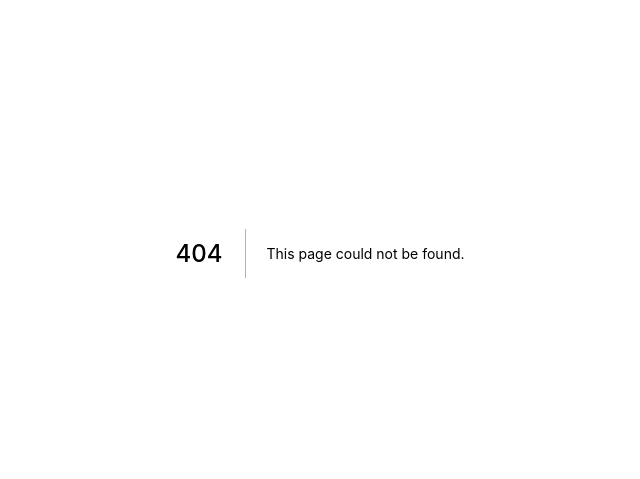
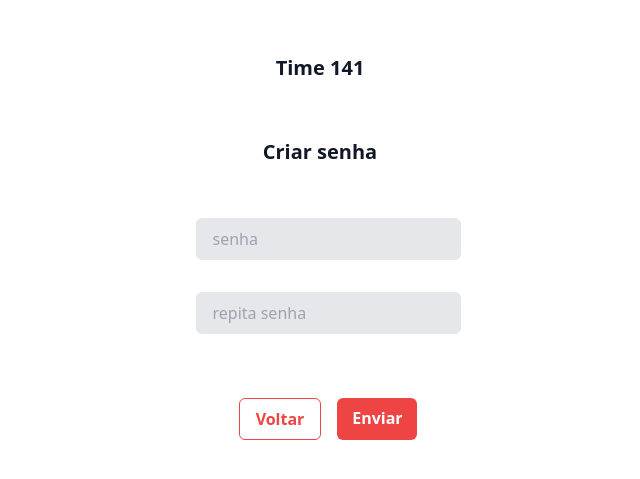
Before and after one commit to Lekito/Time141, a Next.js app in the folder time141-react-next/: page /cadastro-senha in a window 1280 px wide. Before the commit this address had no page. Shown: the part 147-626 px from the top of the page, without its empty margins (320-960 px from the left). Built offline with nearby package versions, Linux system fonts and the light colour scheme.

Commit message:
Create cadastro-senha.jsx

```diff
--- /dev/null
+++ b/time141-react-next/pages/cadastro-senha.jsx
@@ -0,0 +1,74 @@
+import React from 'react';
+import Head from 'next/head';
+import Link from 'next/link';
+
+
+export default function Senha() {
+    return (
+      <div >
+        <div className="">
+              <Head>
+                  <title>Time 141</title>
+                  <link rel="icon" href="/favicon.ico" />
+              </Head>
+        </div>
+
+        <div className="flex flex-col min-h-screen justify-between">
+
+
+
+            <div className="">
+                <div className="lg:min-h-screen lg:flex lg:items-center p-10 lg:p-20 xl:p-30  ">
+                    <div className="flex-grow bg-white py-5">
+                        <div className="sm:flex sm:items-center flex flex-col">
+                            <div className="p-4">
+                                <h1 className="text-center text-xl font-semibold text-gray-900 py-5">Time 141</h1>
+                            </div>
+                            <div>
+                                <h1 className="text-center p-2 text-xl font-semibold text-gray-900 py-5">
+                                    Criar senha
+                                </h1>
+                            </div>
+                            <div className="sm:ml-4 sm:text-left text-center">
+                                <form className="flex w-full mt-8">
+                                    <input type="password" placeholder="senha" className="flex-1 w-full text-gray-700 bg-gray-200 rounded-md hover:bg-white border border-gray-200 outline-none focus:bg-white py-2 px-4">
+                                    </input>
+                                </form>
+                            </div>
+
+                            <div className="sm:ml-4 sm:text-left text-center">
+                                <form className="flex w-full mt-8">
+                                    <input type="password" placeholder="repita senha" className="flex-1 w-full text-gray-700 bg-gray-200 rounded-md hover:bg-white border border-gray-200 outline-none focus:bg-white py-2 px-4">
+                                    </input>
+                                </form>
+                            </div>
+                        </div>
+
+                        <div className="flex flex-row justify-center justify-between  lg:justify-center  py-10">
+                            <div className=" flex justify-center mt-4  py-2  ">
+                                <Link href="/cadastro-endereco">
+                                    <button type="button"  className=" text-red-500 hover:text-white hover:bg-red-500 border border-red-500 font-semibold rounded-md px-4 py-2 ml-4 focus:outline-none">
+                                        Voltar
+                                    </button>
+                                </Link>
+                            </div>
+
+                            <div className="flex justify-center py-2  mt-4">
+                                <Link href="/">
+                                    <botton type="button" className="flex justify-center text-center w-20  bg-red-500 hover:bg-green-700  py-2 px-7 ml-4 text-white font-semibold rounded-md ">
+                                        Enviar
+                                    </botton>
+                                </Link>
+                            </div>
+                        </div>
+
+                    </div>
+                </div>
+            </div>
+
+
+
+        </div>
+      </div>
+    )
+  }
```
